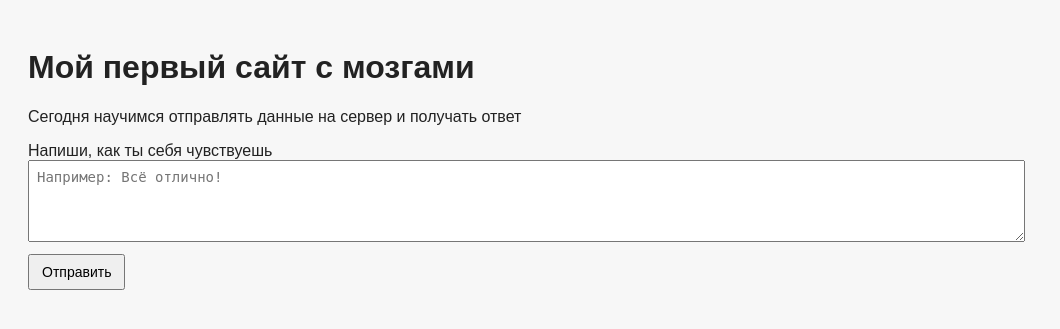
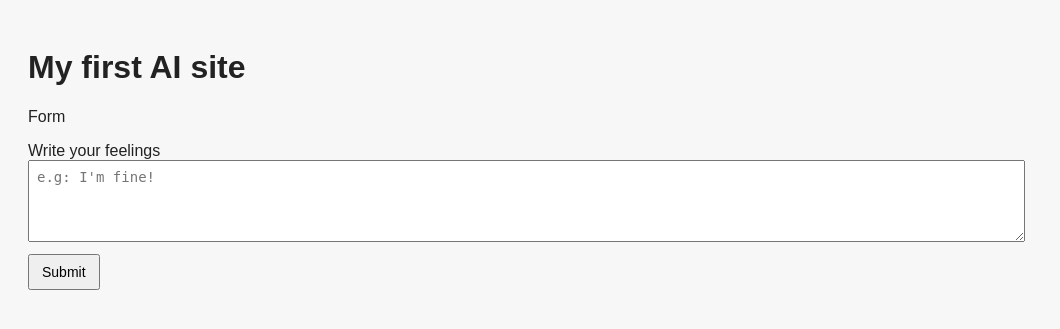
Before and after one commit to Proc3ssZer0/Ai-Site, a Flask app: page / in a window 1280 px wide. Shown: the top 329 px of the page, without its empty margins (0-1060 px from the left). Run offline with Flask 3, Linux system fonts and the light colour scheme.

Commit message:
Update index.html

```diff
--- a/templates/index.html
+++ b/templates/index.html
@@ -7,18 +7,18 @@
     <link rel="stylesheet" href="{{ url_for('static', filename='style.css') }}">
 </head>
 <body>
-    <h1>Мой первый сайт с мозгами</h1>
-    <p>Сегодня научимся отправлять данные на сервер и получать ответ</p>
+    <h1>My first AI site</h1>
+    <p>Form</p>
     <form method="post">
-        <label for="message">Напиши, как ты себя чувствуешь</label><br>
-        <textarea name="message" id="message" rows="4" cols="50" placeholder="Например: Всё отлично!"></textarea><br>
-        <button type="submit">Отправить</button>
+        <label for="message">Write your feelings</label><br>
+        <textarea name="message" id="message" rows="4" cols="50" placeholder="e.g: I'm fine!"></textarea><br>
+        <button type="submit">Submit</button>
     </form>
 
     {% if recommendation %}
 
     <div class="result">
-        <h3>Рекомендация:</h3>
+        <h3>Recommendation:</h3>
         <p>{{ recommendation }}</p>
     </div>
 
```
